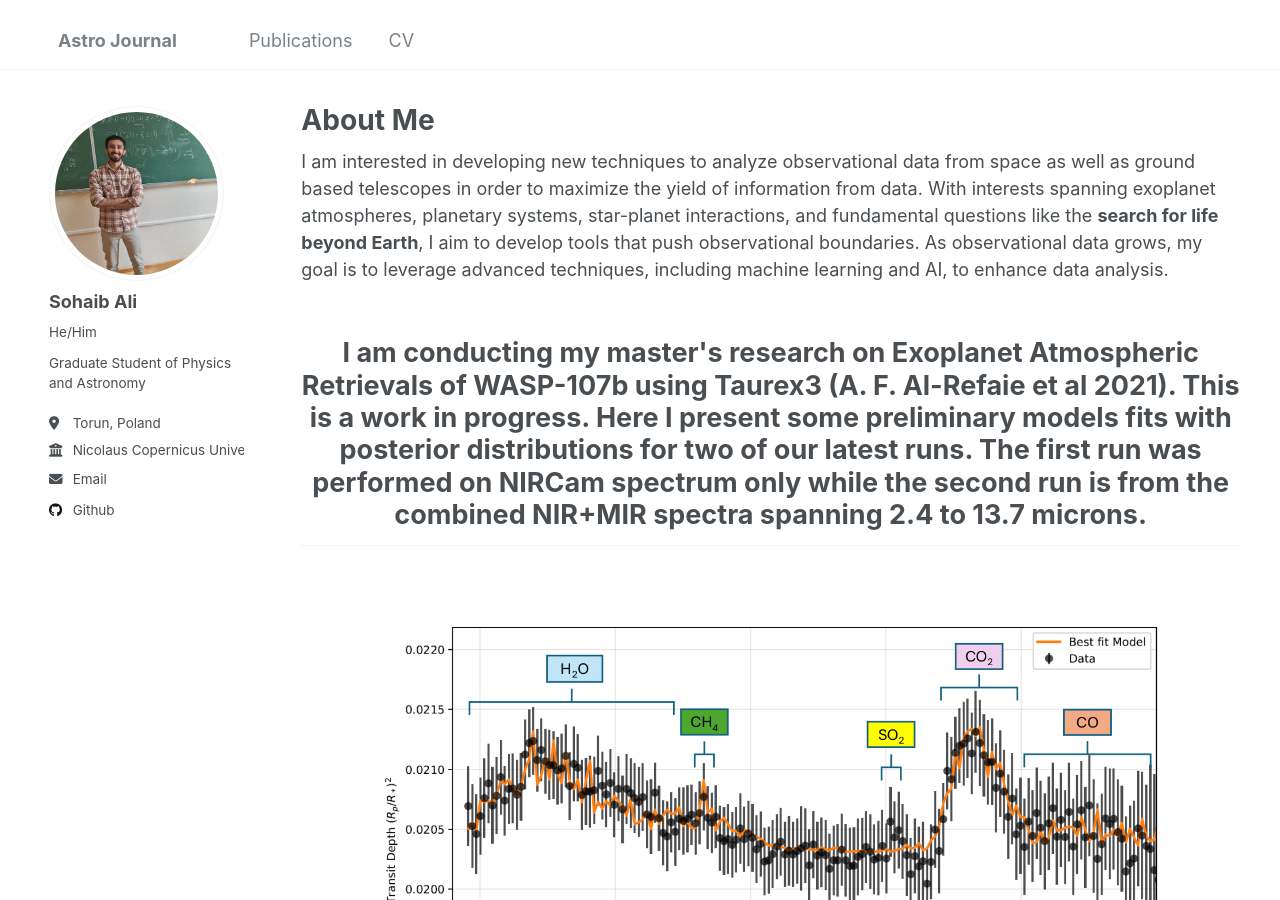
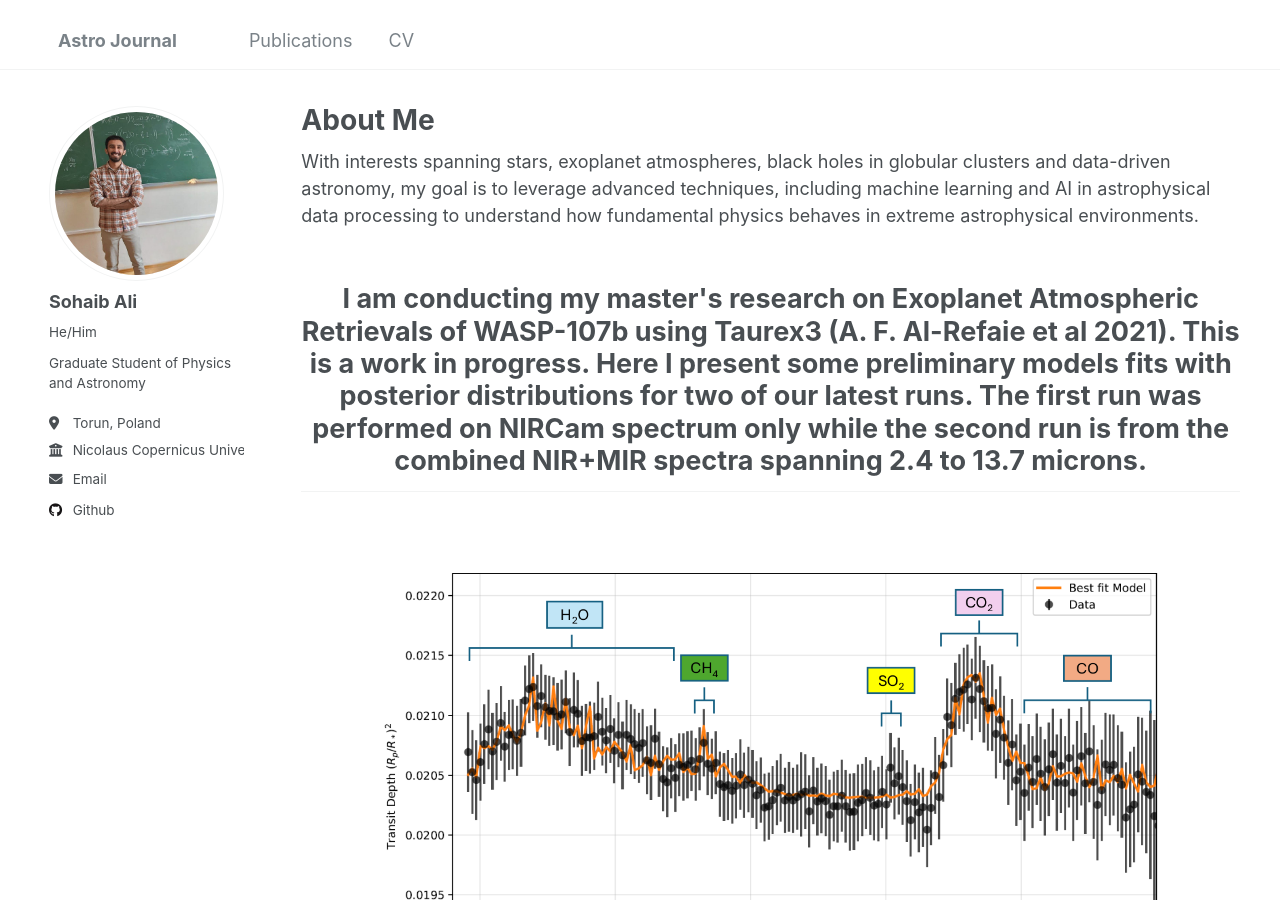
Before and after one commit to nebula-navigator/nebula-navigator.github.io, a Jekyll site: the page built from _pages/about.md, in a window 1280 px wide and 900 px high. Built offline with Jekyll 4.4.1, drawn with Linux system fonts in a browser that asks for light colours.

Commit message:
Update about.md

```diff
--- a/_pages/about.md
+++ b/_pages/about.md
@@ -7,10 +7,7 @@ redirect_from:
   - /about.html
 ---
 
-I am interested in developing new techniques to analyze observational data from space
-as well as ground based telescopes in order to maximize the yield of information from data. With interests spanning exoplanet atmospheres, planetary systems, star-planet interactions, and fundamental questions like the <b>search for life beyond Earth</b>, I aim to develop tools that push observational
-boundaries. As observational data grows, my goal is to leverage advanced techniques, including machine learning
-and AI, to enhance data analysis.
+With interests spanning stars, exoplanet atmospheres, black holes in globular clusters and data-driven astronomy, my goal is to leverage advanced techniques, including machine learning and AI in astrophysical data processing to understand how fundamental physics behaves in extreme astrophysical environments.
 
 <h2 style="text-align: center; font-size: 1.5em; font-weight: bold; margin-bottom: 5px;">
     I am conducting my master's research on Exoplanet Atmospheric Retrievals of WASP-107b using Taurex3 (A. F. Al-Refaie et al 2021). This is a work in progress. Here I present some preliminary models fits with posterior distributions for two of our latest runs. The first run was performed on NIRCam spectrum only while the second run is from the combined NIR+MIR spectra spanning 2.4 to 13.7 microns.
```
